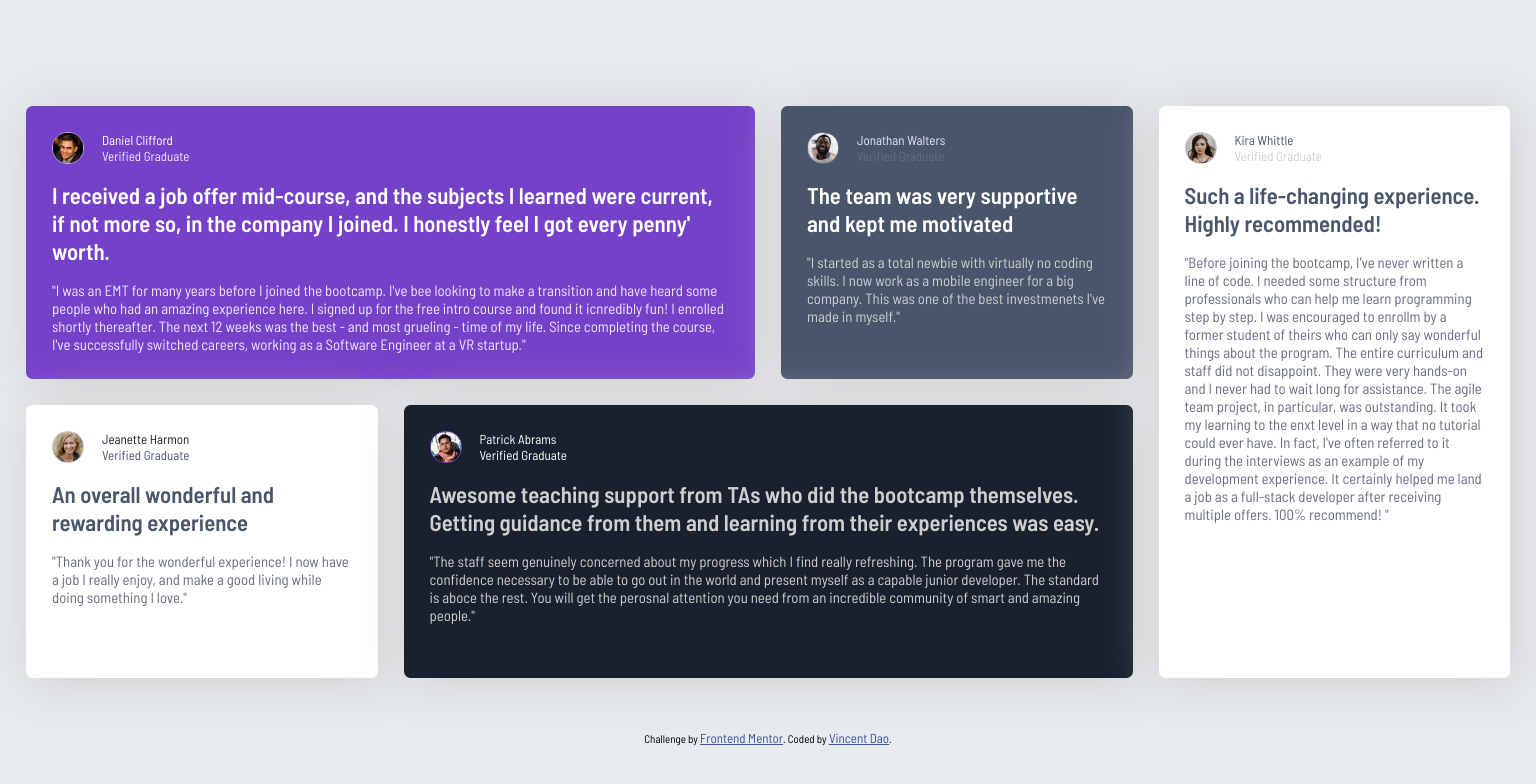
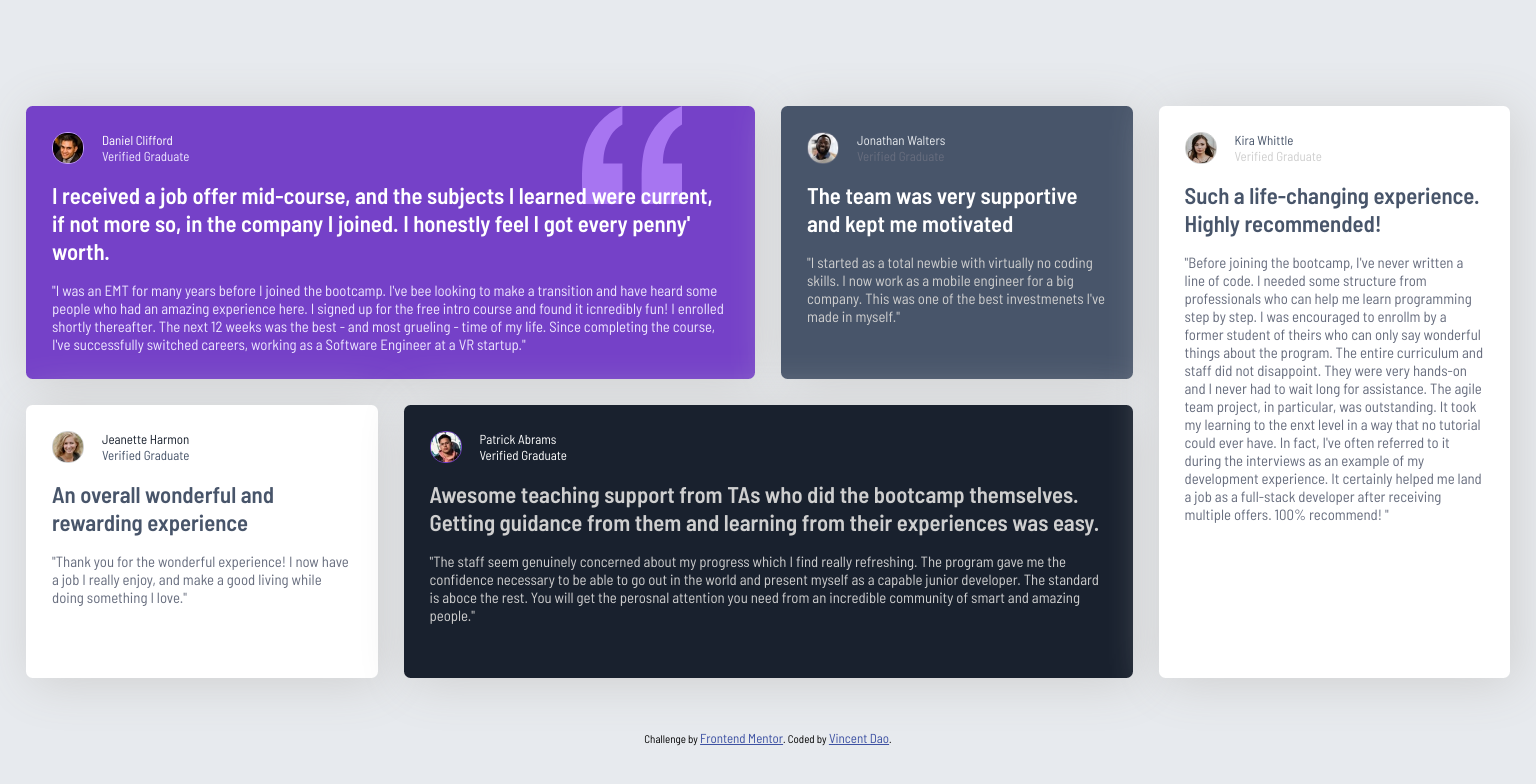
Before and after one commit to Squ1nty/TestimonialGridSectionMain, a plain HTML site: page index.html in a window 1536 px wide. Drawn offline with Linux system fonts and the light colour scheme.

Commit message:
Added misisng double quotation image.

```diff
--- a/index.html
+++ b/index.html
@@ -28,6 +28,7 @@
             <p class="educationTitle" id="danielCliffordVG">Verified Graduate</p>
           </div>
         </div>
+        <img class="doubleQuotation" src="images/bg-pattern-quotation.svg" alt="background-pattern-doubleQuotation">
         <div class="textContainer">
           <p class="boldParagraph" id="danielCliffordBP">
             I received a job offer mid-course, and the subjects I learned were current, if not
--- a/styles/mainStyles.css
+++ b/styles/mainStyles.css
@@ -4,6 +4,9 @@
   gap: 2rem;
 
   margin: 4rem 2rem;
+}
+.doubleQuotation{
+  display: none;
 }
 .testimonialContainer{
   border-radius: 0.5rem;
@@ -12,10 +15,15 @@
 
   height: fit-content;
   box-shadow: 5px 5px 50px hsl(0, 0%, 81%);
+
+  position: relative;
+  z-index: -1;
 }
 .profileContainer{
   display: grid;
   grid-template-columns: 50px 1fr;
+  position: relative;
+  z-index: 2;
 }
 .usernameTitleWrapper{
   line-height: 1.25rem;
@@ -28,6 +36,8 @@
 }
 .textContainer{
   margin-top: 1.25rem;
+  position: relative;
+  z-index: 2;
 }
 .boldParagraph{
   font-weight: 600;
@@ -148,6 +158,16 @@
     height: auto;
     width: auto;
   }
+  .doubleQuotation{
+    border-radius: 0;
+    width: 100px;
+    display: block;
+
+    position: absolute;
+    z-index: 1;
+    right: 10%;
+    top: 0;
+  }
   #danielCliffordTestimonial{
     grid-area: DCT;
   }
```
